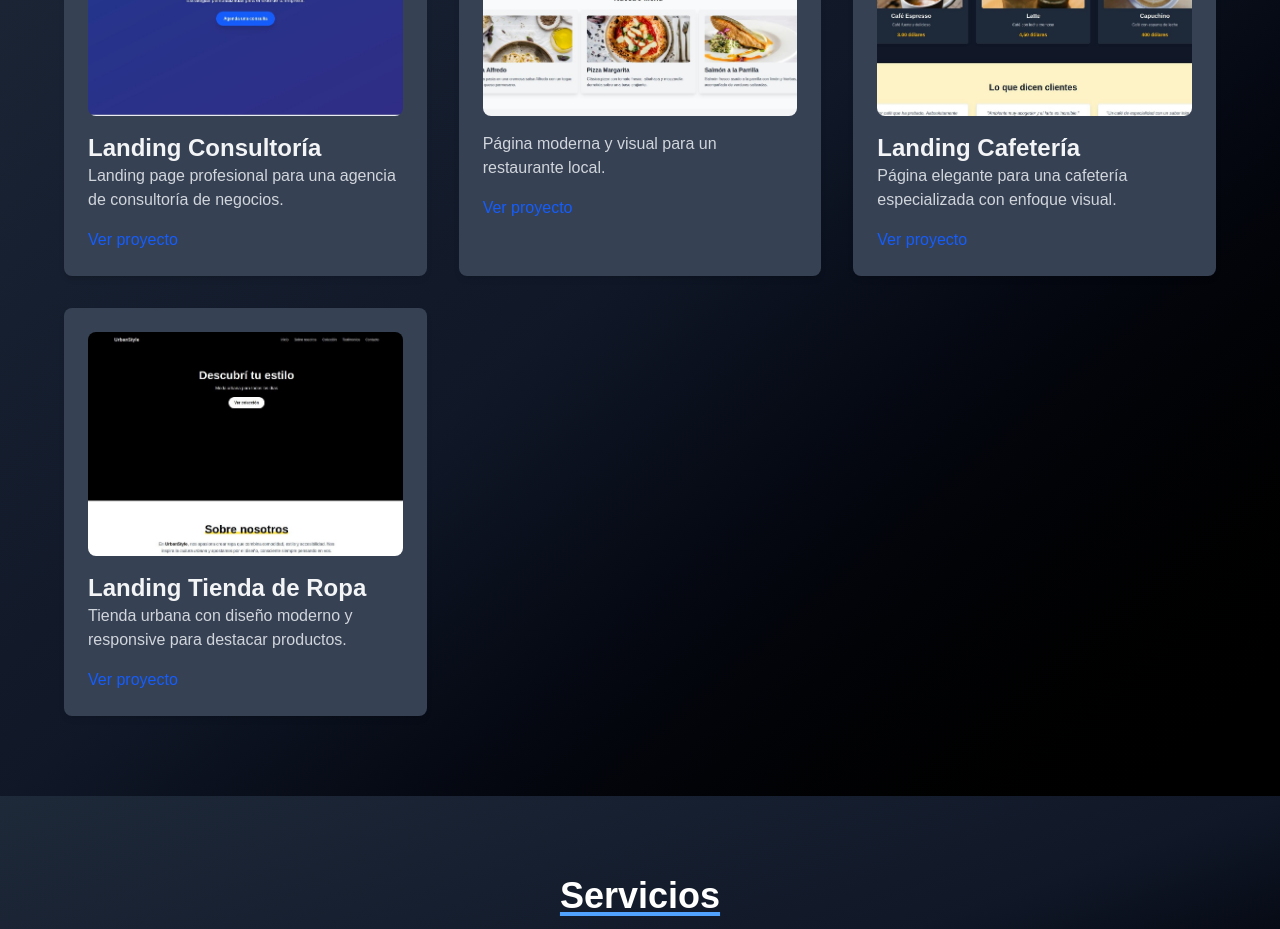
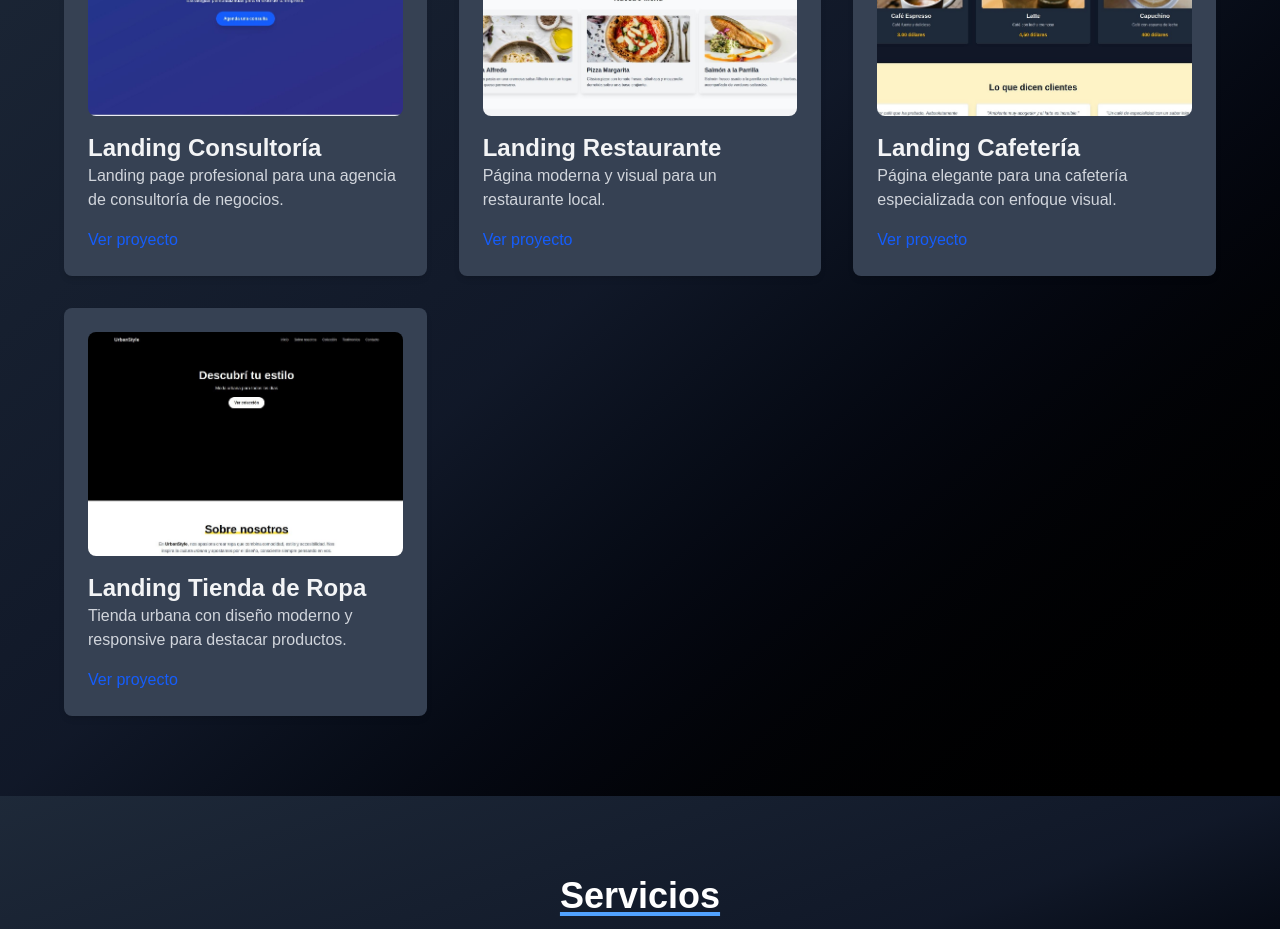
Before and after one commit to axel-ganum/Porfolio, a Next.js app: page / in a window 1280 px wide. Shown: the part 1900-2829 px from the top of the page. Built offline with nearby package versions, Linux system fonts and the light colour scheme.

Commit message:
realize cambios

```diff
--- a/src/app/components/Projetcts.tsx
+++ b/src/app/components/Projetcts.tsx
@@ -37,6 +37,7 @@ export default function Projects() {
               height={300}
               className="mb-4 rounded-lg object-cover w-full h-56"
             />
+            <h3 className="text-2xl font-semibold text-gray-100">Landing Restaurante</h3>
             <p className="text-gray-300 mb-4">
               Página moderna y visual para un restaurante local.
             </p>
```
